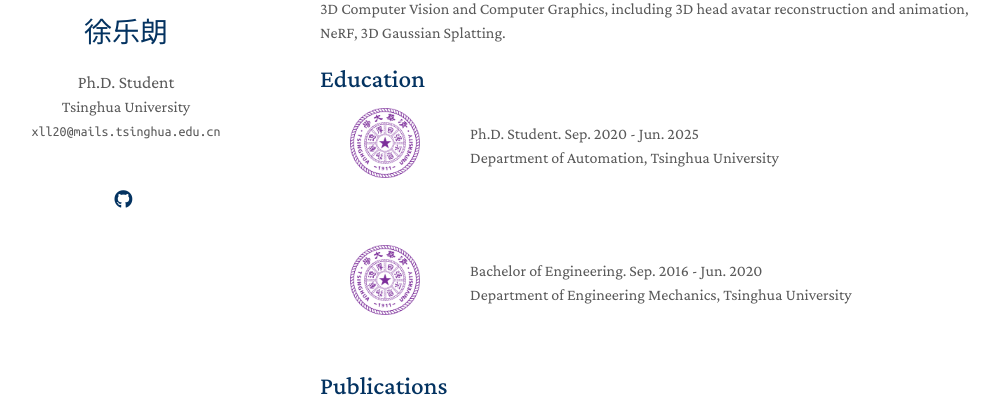
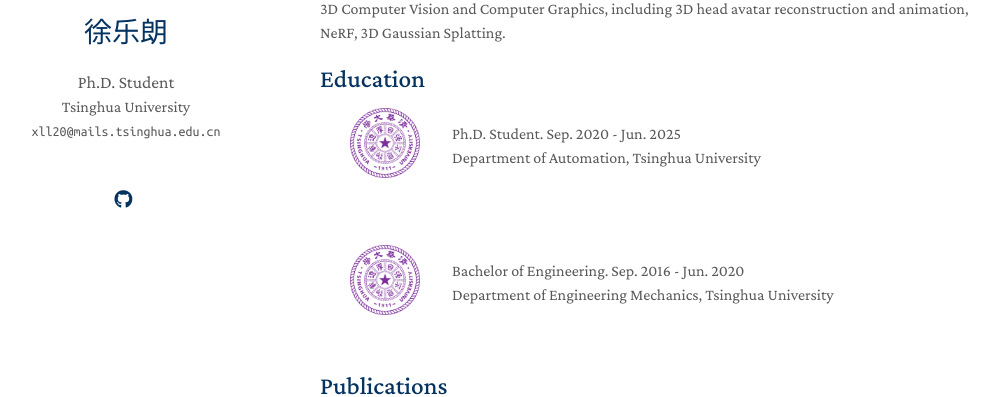
Before and after one commit to YuelangX/yuelangx.github.io, a Jekyll site: the page built from index.md, in a window 1280 px wide and 1388 px high. Shown: the part 222-619 px from the top of the window, without its empty margins (150-1149 px from the left). Built offline with Jekyll 4.4.1, drawn with Linux system fonts in a browser that asks for light colours; nearby versions of some CDN libraries; a style sheet for code colours, icons or effects is not loaded; our own code applies the rules of GitHub Pages for plain Markdown files.

Commit message:
Update education.md

```diff
--- a/_includes/education.md
+++ b/_includes/education.md
@@ -7,7 +7,7 @@
 <td style="padding:30px;width:20%;vertical-align:middle;border:none" align="center">
 <img width="100" src="./assets/img/tsinghua.png"/>
 </td>
-<td style="padding:20px;width:80%;vertical-align:middle;border: none" align="left">
+<td style="padding:2px;width:80%;vertical-align:middle;border: none" align="left">
 Ph.D. Student. Sep. 2020 - Jun. 2025<br>
 Department of Automation, Tsinghua University<br>
 </td>
@@ -17,7 +17,7 @@ Department of Automation, Tsinghua University<br>
 <td style="padding:30px;width:20%;vertical-align:middle;border:none" align="center">
 <img width="100" src="./assets/img/tsinghua.png"/>
 </td>
-<td style="padding:20px;width:80%;vertical-align:middle;border: none" align="left">
+<td style="padding:2px;width:80%;vertical-align:middle;border: none" align="left">
 Bachelor of Engineering. Sep. 2016 - Jun. 2020<br>
 Department of Engineering Mechanics, Tsinghua University<br>
 </td>
```
